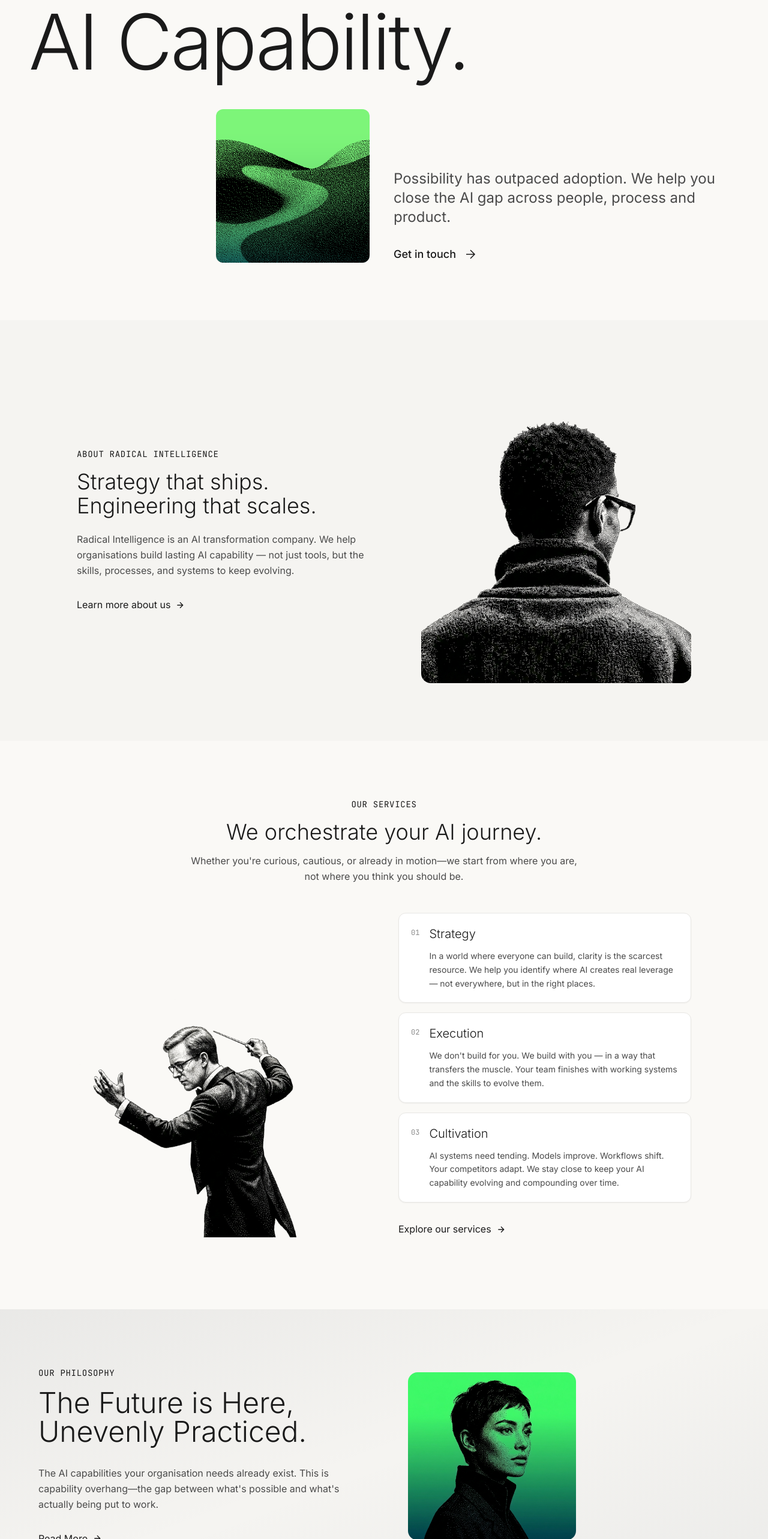
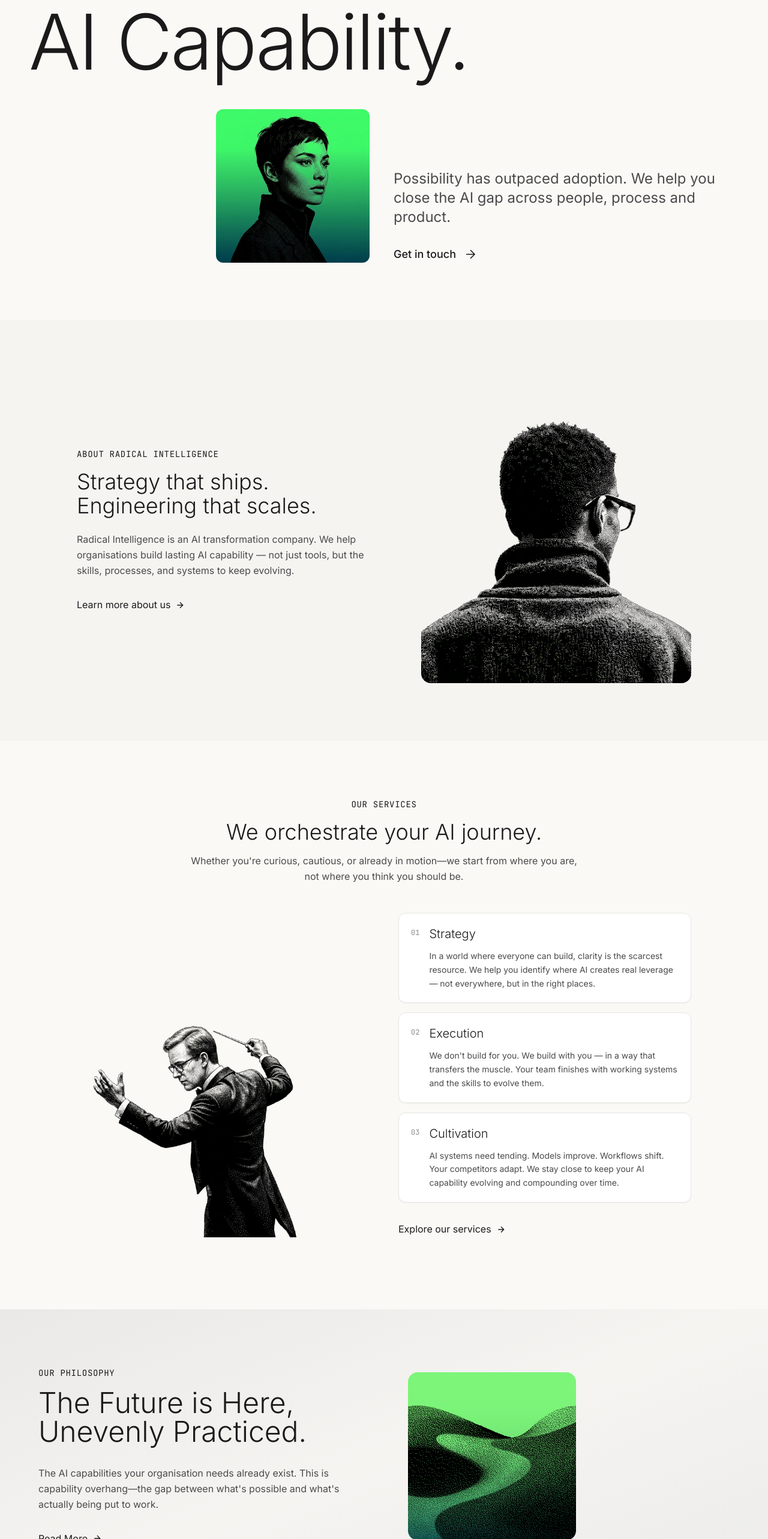
Before and after one commit to m37daveking/ri-web, a Next.js app: page / in a window 1280 px wide. Shown: the part 234-2800 px from the top of the page at 60% size. Built offline with nearby package versions, Linux system fonts and the light colour scheme.

Commit message:
Swap hero and philosophy images

```diff
--- a/src/components/Hero.tsx
+++ b/src/components/Hero.tsx
@@ -34,7 +34,7 @@
           >
             <div className="relative rounded-xl overflow-hidden">
               <Image
-                src="/images/path-02_01.png"
+                src="/images/womangreen.jpg"
                 alt="AI Transformation"
                 width={280}
                 height={350}
--- a/src/components/Philosophy.tsx
+++ b/src/components/Philosophy.tsx
@@ -79,7 +79,7 @@
           >
             <div className="rounded-2xl overflow-hidden max-w-[280px] mx-auto lg:mx-0">
               <Image
-                src="/images/womangreen.jpg"
+                src="/images/path-02_01.png"
                 alt="AI Transformation"
                 width={280}
                 height={350}
```
